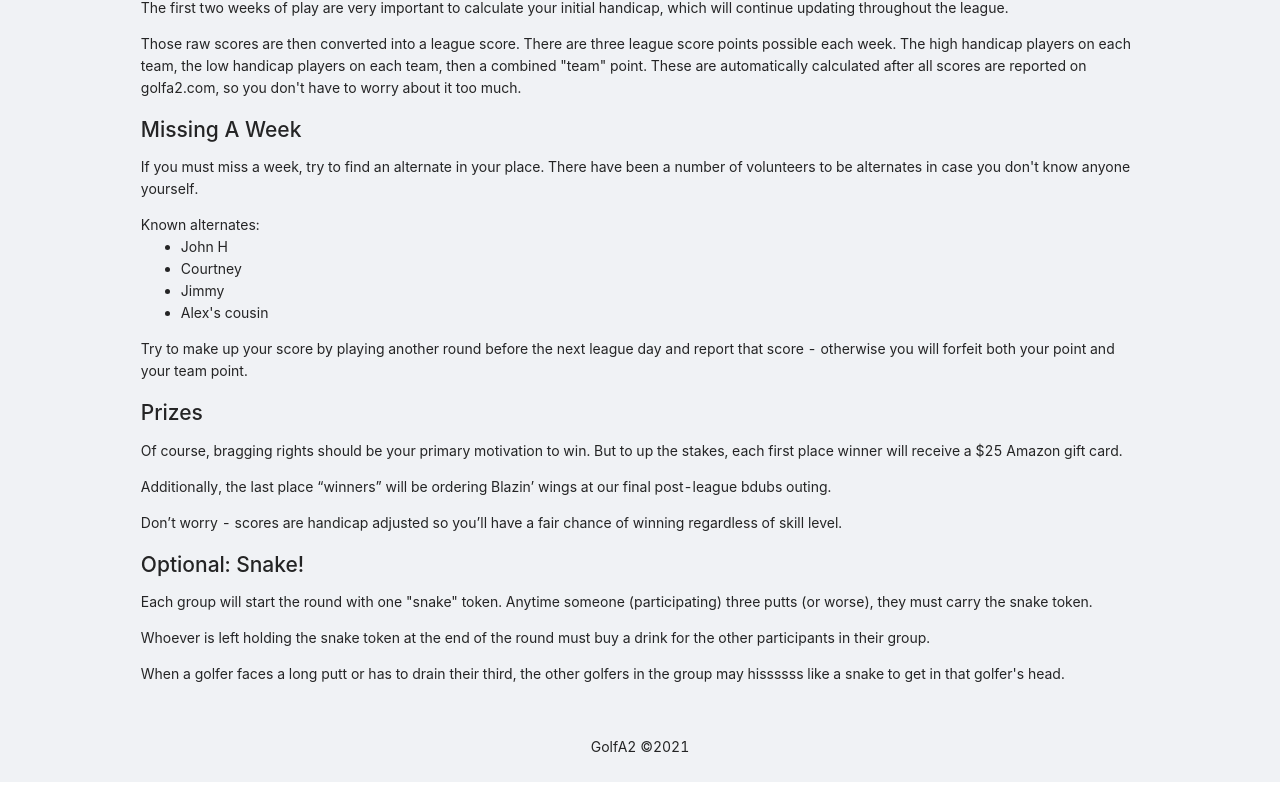
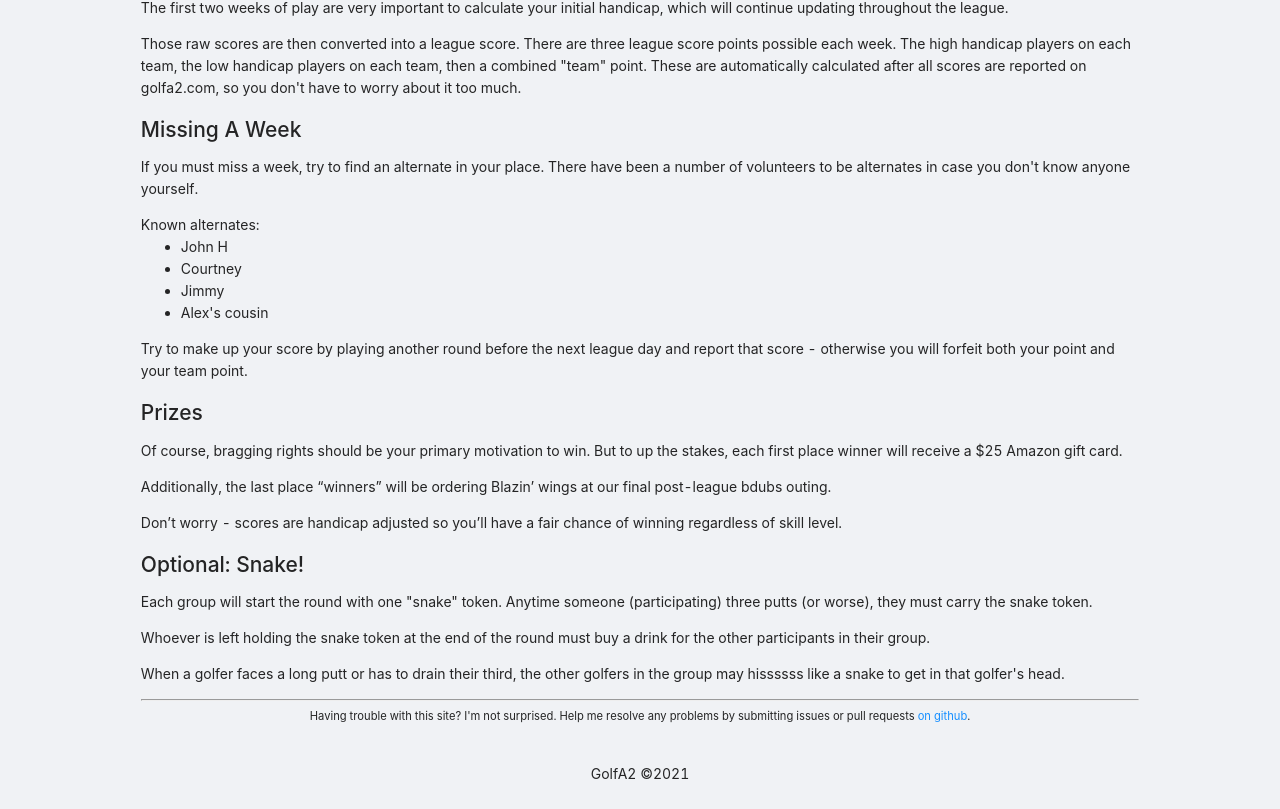
Before and after one commit to johnpc/jpc-golf, a React (Create React App) app: page /app/about in a window 1280 px wide. Shown: the part 679-1488 px from the top of the page. Before the commit the page ends 1461 px from the top, so only its background shows below. Built offline with nearby package versions, Linux system fonts and the light colour scheme; no server answers; what aws-amplify would draw is missing.

Commit message:
chore: add plea for help

```diff
--- a/src/components/DisplayInformation.js
+++ b/src/components/DisplayInformation.js
@@ -106,6 +106,8 @@ function DisplayInformation() {
         golfers in the group may hissssss like a snake to get in that golfer's
         head.
       </p>
+      <hr />
+      <small><center>Having trouble with this site? I'm not surprised. Help me resolve any problems by submitting issues or pull requests <a href="https://github.com/johnpc/jpc-golf">on github</a>.</center></small>
     </div>
   );
 }
```
